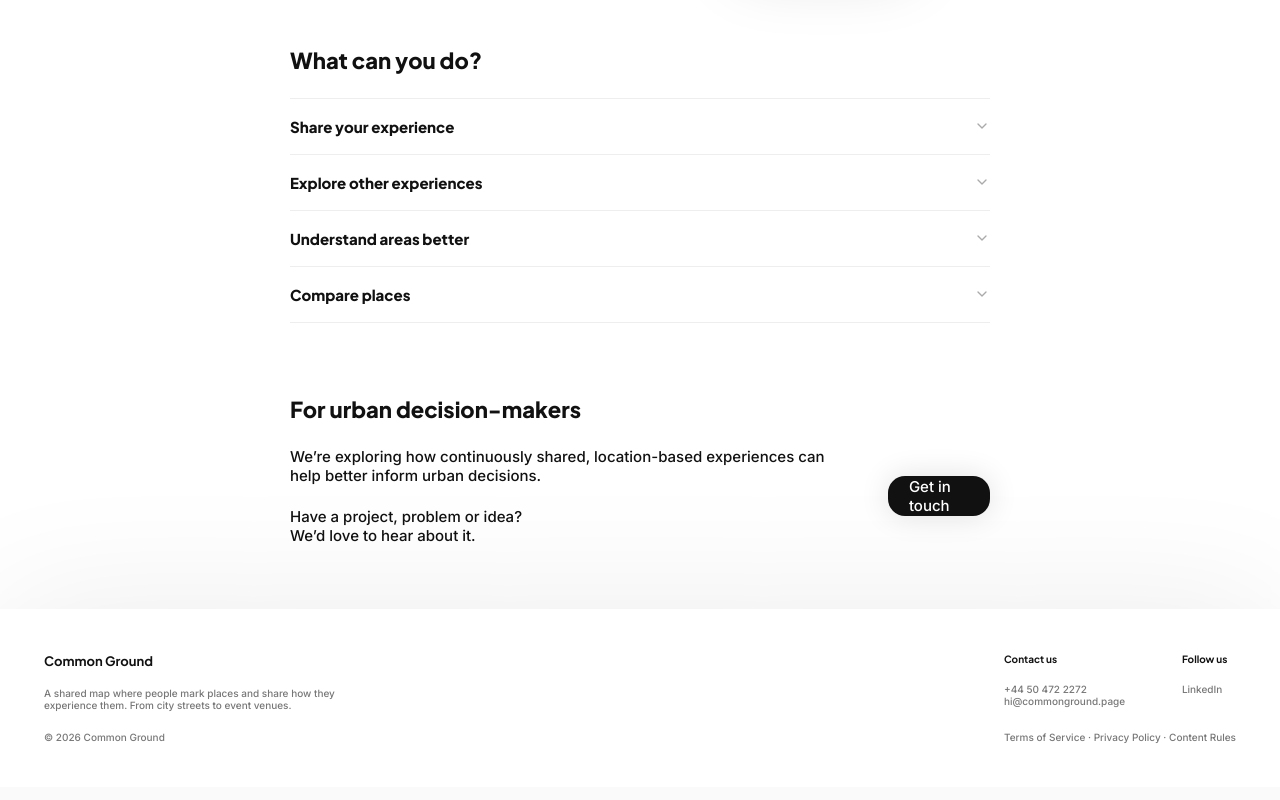
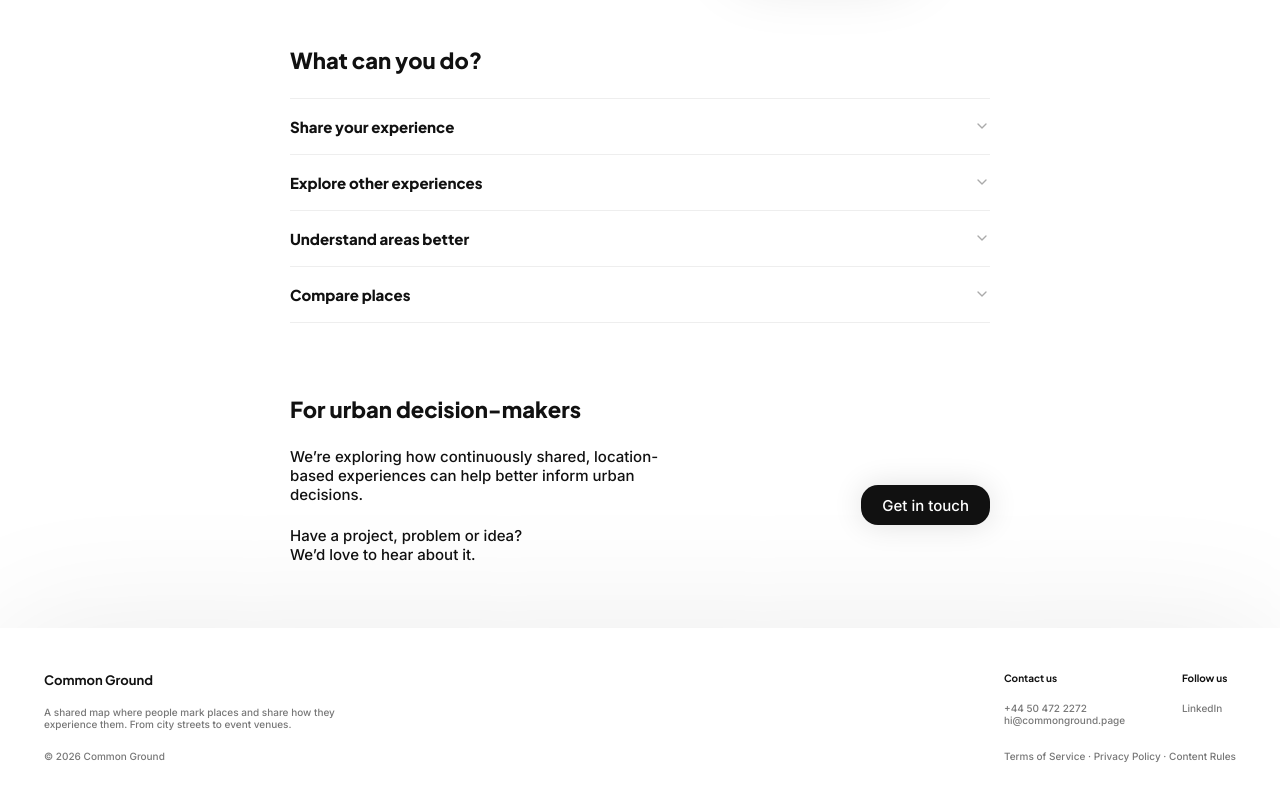
Before and after one commit to polinaalieva/commonground, a React (Vite) app: page /about in a window 1280 px wide. Shown: the part 673-1473 px from the top of the page. Built offline with nearby package versions, Linux system fonts and the light colour scheme; no server answers.

Commit message:
text fix

```diff
--- a/src/landing/sections/UrbanDecisionMakers.css
+++ b/src/landing/sections/UrbanDecisionMakers.css
@@ -2,10 +2,13 @@
   & .landing-urban h2 { margin-bottom: 24px; }
   & .landing-urban-content { display: flex; align-items: center; gap: 50px; justify-content: space-between; }
   & .landing-urban-content p + p { margin-top: 22px; }
+  & .landing-urban-text { flex: 0 0 auto; width: 410px; max-width: 100%; }
+  & .landing-urban-content .btn { flex: 0 0 auto; width: fit-content; white-space: nowrap; }
 }
 
 @media (max-width: 450px) {
   .cg-landing {
     & .landing-urban-content { flex-direction: column; align-items: flex-start; gap: 24px; }
+    & .landing-urban-text { width: 100%; }
   }
 }
--- a/src/landing/sections/UrbanDecisionMakers.jsx
+++ b/src/landing/sections/UrbanDecisionMakers.jsx
@@ -6,7 +6,7 @@ export default function UrbanDecisionMakers() {
     <section className="landing-urban" aria-labelledby="landing-urban-title">
       <h2 className="h2" id="landing-urban-title">For urban decision-makers</h2>
       <div className="landing-urban-content">
-        <div>
+        <div className="landing-urban-text">
           <p className="text-reg">
             We’re exploring how continuously shared, location-based experiences
             can help better inform urban decisions.
```
